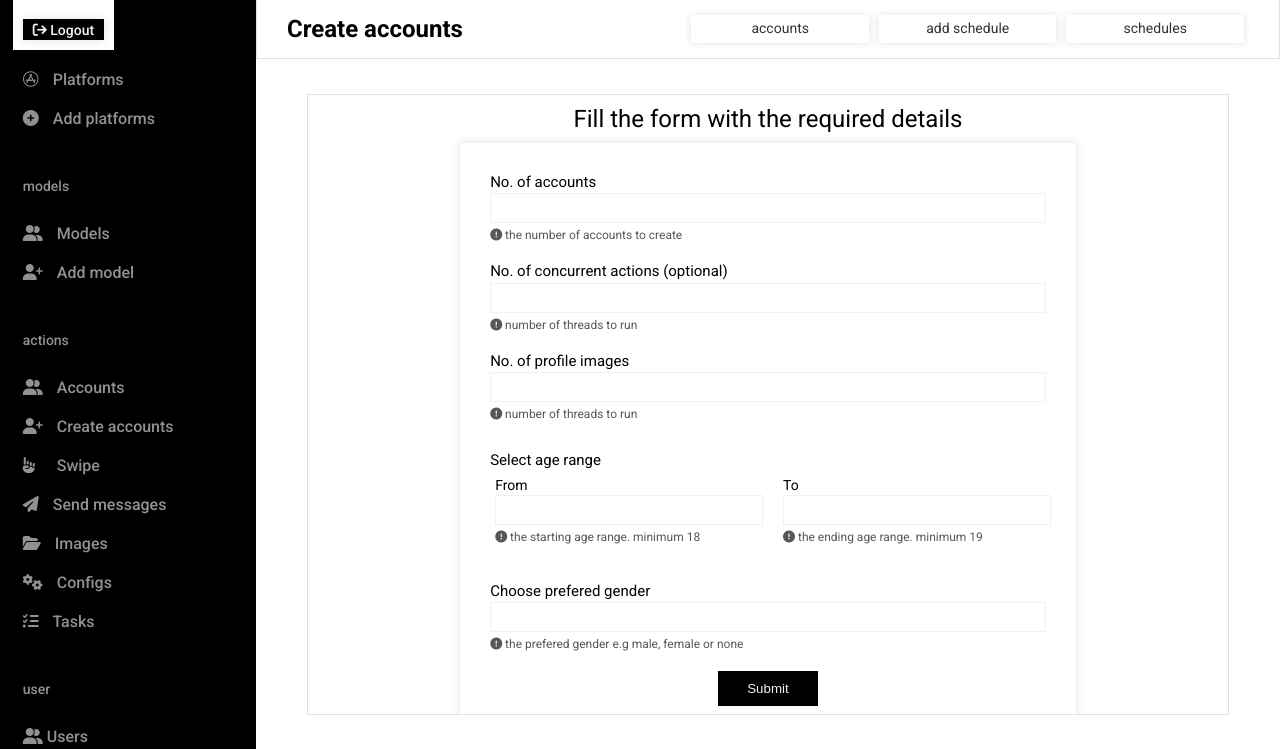
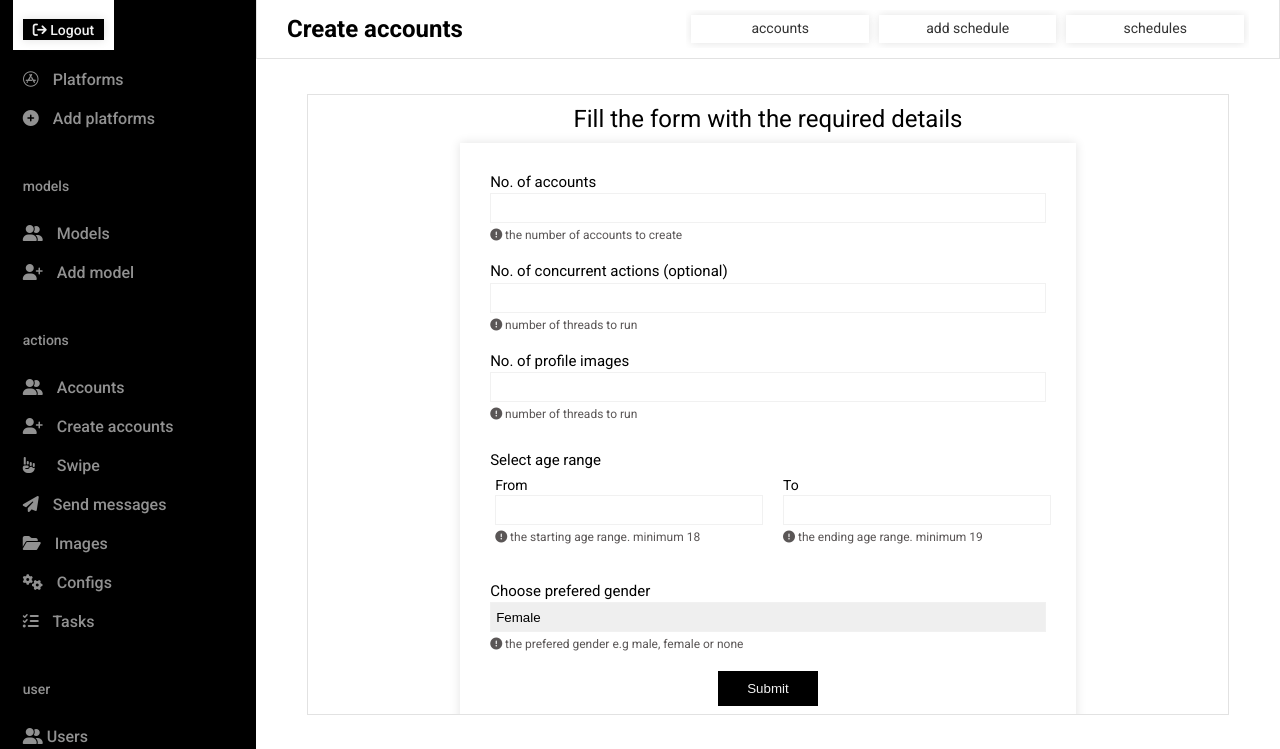
Before and after one commit to ihunna/auto-webpanel, a Flask app: template app/templates/create-accounts.html in a window 1280 px wide. Shown: the part 51-800 px from the top of the page. Run offline with Flask 3, Linux system fonts and the light colour scheme; the template is opened without the code that fills it, so the values that code supplies are empty.

Commit message:
modified create-accounts.html

```diff
--- a/app/templates/create-accounts.html
+++ b/app/templates/create-accounts.html
@@ -108,7 +108,11 @@
                             </div>
                             <div>
                                 <label for="op-gender">Choose prefered gender</label>
-                                <input type="text" id="op-gender" name="op-gender" required>
+                                <select type="text" id="op-gender" name="op-gender" required>
+                                    <option value="female">Female</option>
+                                    <option value="male">Male</option>
+                                    <option value="nonbinary">Nonbinary</option>
+                                </select>
                                 <h5 class="input-highlight"> <i class="fas fas fa-exclamation-circle"></i> the prefered gender e.g male, female or none</h5>
                             </div>
                              {% if models%}
```
